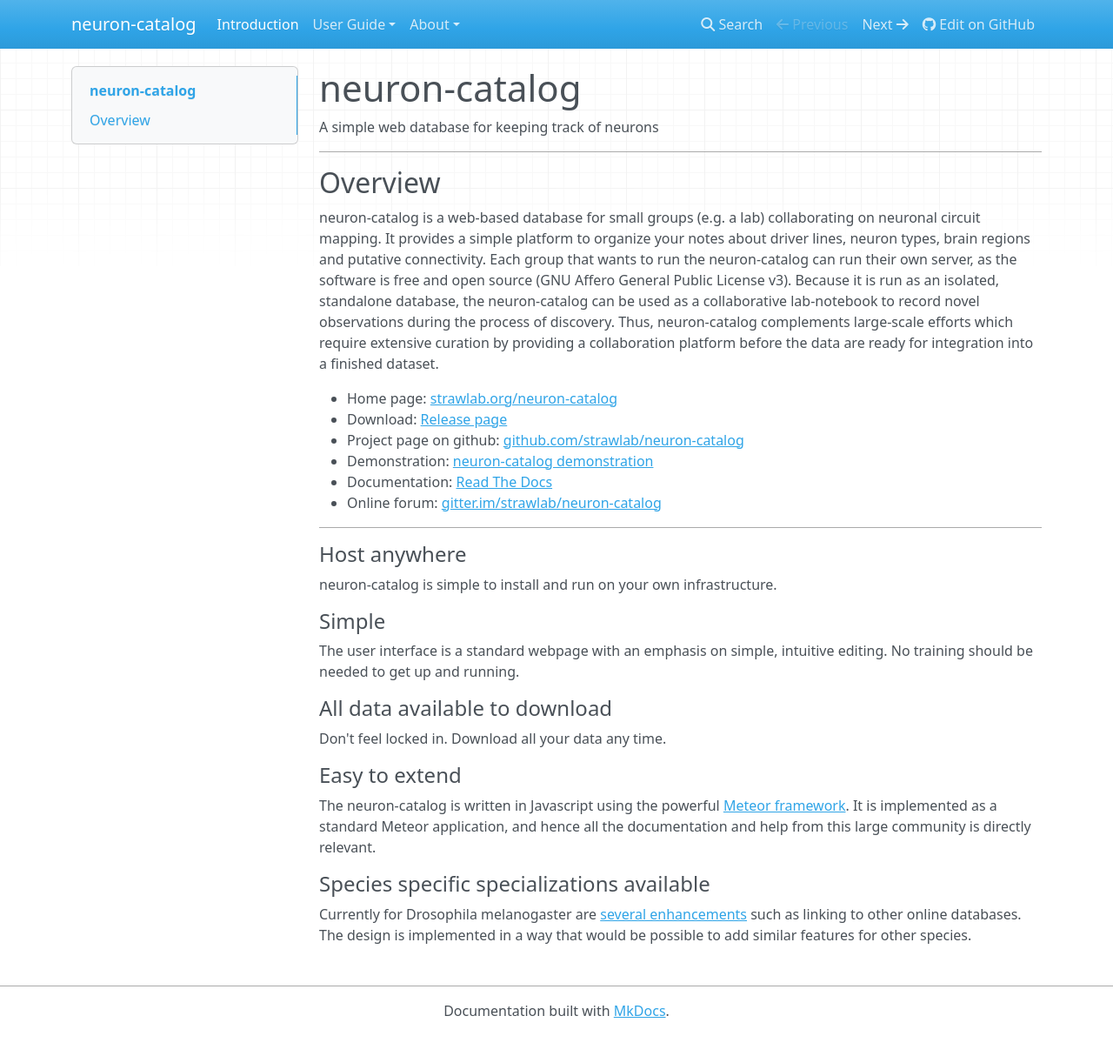
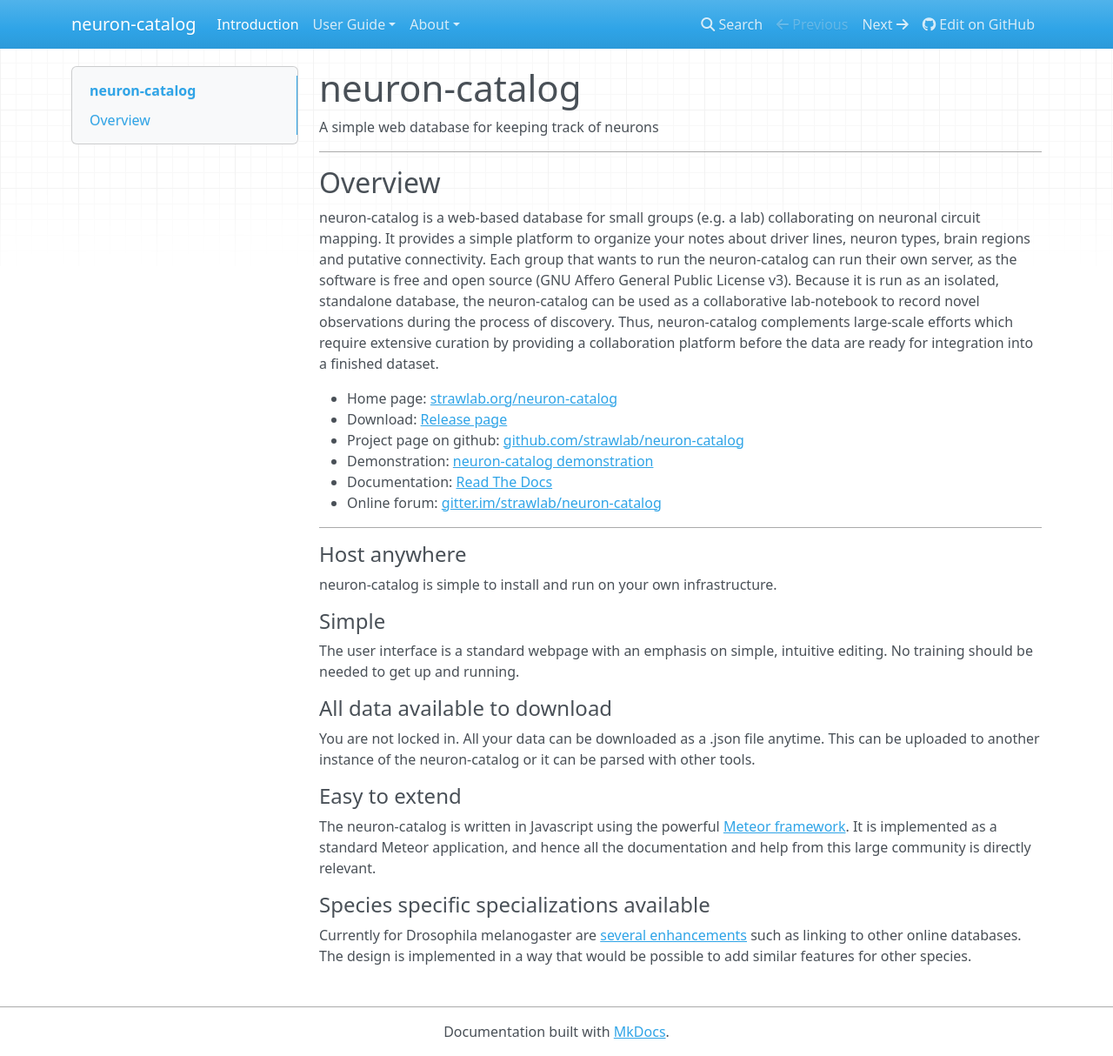
Before and after one commit to strawlab/neuron-catalog, an MkDocs documentation site: the page built from docs/index.md, in a window 1280 px wide and 1214 px high. Shown: the whole window at 87% size. Built offline with MkDocs 1.6.1, drawn with Linux system fonts in a browser that asks for light colours; nearby versions of some CDN libraries; old or Windows-style settings are respelled for this version of MkDocs.

Commit message:
improve blurb about data downloadability

```diff
--- a/docs/index.md
+++ b/docs/index.md
@@ -43,7 +43,9 @@
 
 #### All data available to download
 
-Don't feel locked in. Download all your data any time.
+You are not locked in. All your data can be downloaded as a .json file
+anytime. This can be uploaded to another instance of the
+neuron-catalog or it can be parsed with other tools.
 
 #### Easy to extend
 
```
